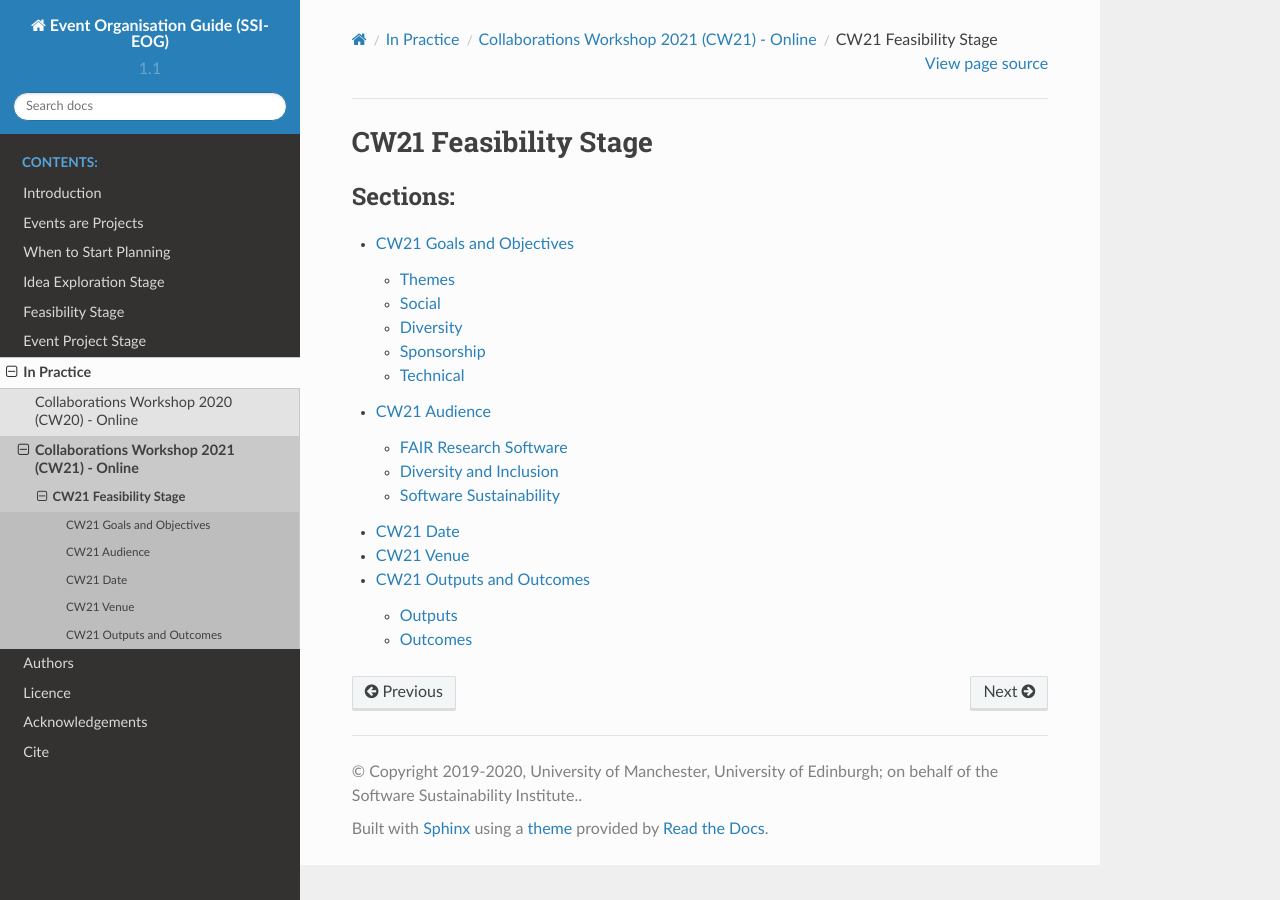
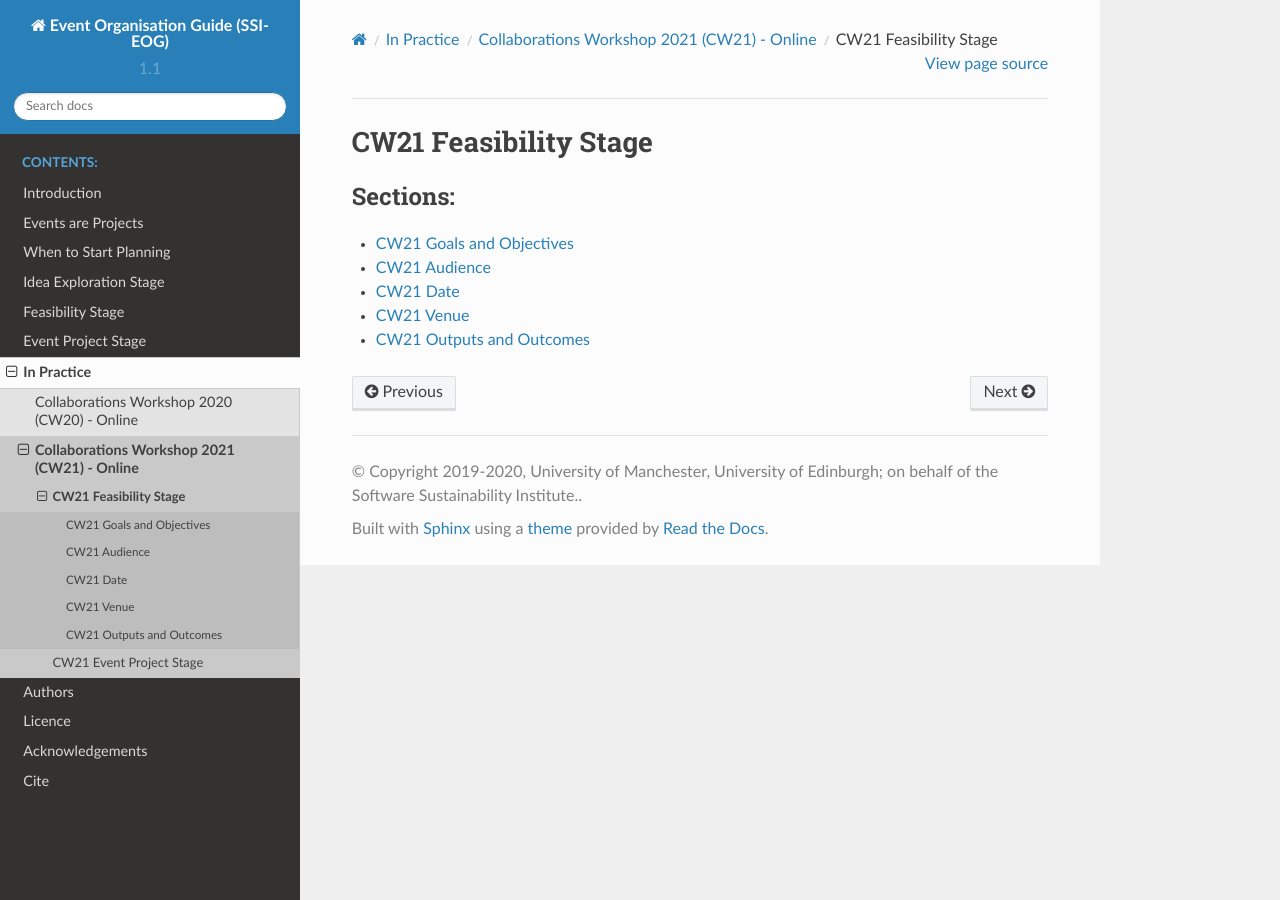
Before and after one commit to softwaresaved/event-organisation-guide, a Sphinx documentation site: the page built from docs/eog/eog-in-practice/cw21/feasibility-stage/feasibility-stage.rst, in a window 1280 px wide. Built offline with Sphinx 7.4.7 and the Read the Docs theme 2.0.0, drawn with Linux system fonts in a browser that asks for light colours; pages that are not in the unit, such as notebooks, are missing from menus.

Commit message:
initialise cw21 event project stage

```diff
--- a/docs/eog/eog-in-practice/cw21/cw21.rst
+++ b/docs/eog/eog-in-practice/cw21/cw21.rst
@@ -17,4 +17,4 @@ The Collaborations Workshop (CW) is the annual flagship event of the `Software S
    :caption: Sections:
 
    feasibility-stage/feasibility-stage
-   event-project-stage
+   event-project-stage/event-project-stage
--- /dev/null
+++ b/docs/eog/eog-in-practice/cw21/event-project-stage/eps-infrastructure.rst
@@ -0,0 +1,2 @@
+CW21 Infrastructure
+====================
--- a/docs/eog/eog-in-practice/cw21/feasibility-stage/feasibility-stage.rst
+++ b/docs/eog/eog-in-practice/cw21/feasibility-stage/feasibility-stage.rst
@@ -6,7 +6,7 @@ CW21 Feasibility Stage
 
 
 .. toctree::
-   :maxdepth: 2
+   :maxdepth: 1
    :caption: Sections:
 
    fs-goals-and-objectives
```
Also changed, not shown: docs/eog/eog-in-practice/cw21/event-project-stage/event-project-stage.rst (added, +12 -0 lines).
